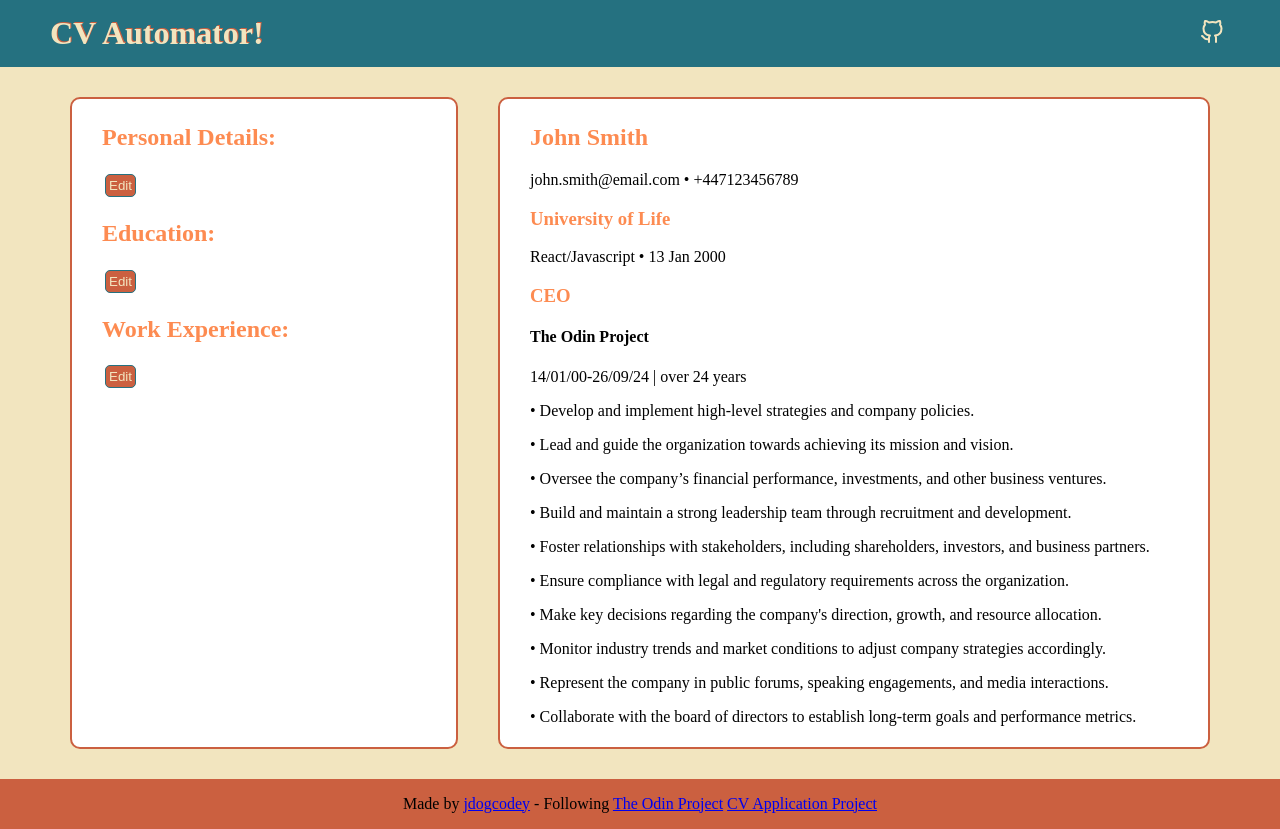
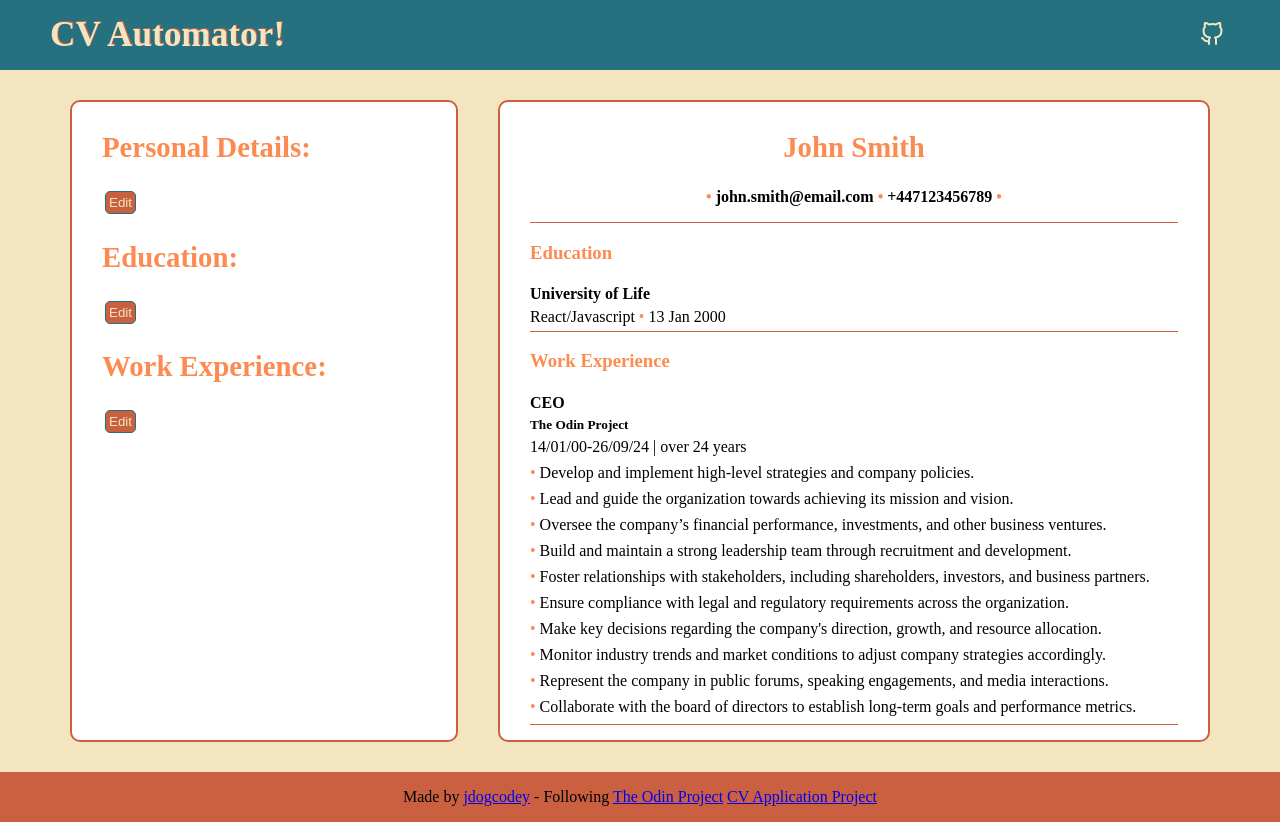
Before and after one commit to jdogcodey/cv-application-project, a React (Vite) app: page / in a window 1280 px wide. Built offline with nearby package versions, Linux system fonts and the light colour scheme.

Commit message:
Fixed error when adding new work experience

```diff
--- a/src/components/CVview.jsx
+++ b/src/components/CVview.jsx
@@ -22,32 +22,34 @@ export default function CVview({ personalInfo, eduExperience, workExperience })
         return totalDateOutput;
     }
 
-    return <>
+    return <div id='CVview'>
     <section>
-        <h2>{`${personalInfo['First Name']} ${personalInfo['Surname']}`}</h2>
-        <p>{`${personalInfo['Email']} • +44${personalInfo['Number']}`}</p>
+        <h2 id='nameCV'>{`${personalInfo['First Name']} ${personalInfo['Surname']}`}</h2>
+        <p id='email-phone'><span className='orangeDot'>•</span> {`${personalInfo['Email']}`} <span className='orangeDot'>•</span> {`+44${personalInfo['Number']}`} <span className='orangeDot'>•</span></p>
     </section>
     <section>
+        <h3 className='sectionTitleCV'>Education</h3>
         {eduExperience.map((item, index) => (
             <div key={item + index}>
-                <h3>{item['School']}</h3>
-                <p>{`${item['Course']} • ${courseDate(item['Date'])}`}</p>
+                <h4 className='schoolCV'>{item['School']}</h4>
+                <p className='courseCV'>{`${item['Course']}`} <span className='orangeDot'>•</span> {`${courseDate(item['Date'])}`}</p>
             </div>
         ))}
     </section>
     <section>
+        <h3 className='sectionTitleCV'>Work Experience</h3>
         {workExperience.map((item, index) => (
             <div key={item + index}>
-                <h3>{item['Position']}</h3>
-                <h4>{item['Company']}</h4>
-                <p>{workDate(item['Date-start'], item['Date-finish'])}</p>
+                <h4 className='positionCV'>{item['Position']}</h4>
+                <h5 className='companyCV'>{item['Company']}</h5>
+                <p className='dateCV'>{workDate(item['Date-start'], item['Date-finish'])}</p>
                 {workExperience[index]['Responsibilities'].map((respItem, respIndex) => (
-                    <div key={respItem + respIndex}>
-                        <p>{`• ${respItem}`}</p>
+                    <div key={respItem + respIndex} className='respItem'>
+                        <p><span className='orangeDot'>•</span> {`${respItem}`}</p>
                     </div>
                 ))}
             </div>
         ))}
     </section>
-    </>
+    </div>
 }
--- a/src/components/Eduexperience.jsx
+++ b/src/components/Eduexperience.jsx
@@ -62,14 +62,23 @@ export default function Eduexperience({ eduExperience, setEduExperience }) {
     return <>
     {formData.map((item, index) => (
         <form onSubmit={eduUpdate} key={index}>
+            <span>
                 <label htmlFor='School'>University:</label>
                 <input type='text' id='School' name='School' placeholder={item['School']} value={editedStatus[index]['School'] ? item['School'] : ''} onChange={(e) => updateDetail(e, index)}></input>
+            </span>
+            <span>
                 <label htmlFor='Course'>Course:</label>
                 <input type='text' id='Course' name='Course' placeholder={item['Course']} value={editedStatus[index]['Course'] ? item['Course']  : ''} onChange={(e) => updateDetail(e, index)}></input>
+            </span>
+            <span>
                 <label htmlFor='Date'>Date:</label>
                 <input type='date' id='Date' name='Date' placeholder={item['Date']} value={editedStatus[index]['Date'] ? item['Date']  : ''} onChange={(e) => updateDetail(e, index)}></input>
+            </span>
+            <span>
                 <input className='regButton' type='submit' value='Update'></input>
                 {formData.length > 1 && <button className='regButton' onClick={() => removeItem(index)}>Remove</button>}
+            </span>
+
             {index === formData.length - 1 && <button className='regButton' onClick={() => addIndex(index)}>Add New</button>}
         </form>
     ))}
--- a/src/components/Jobexperience.jsx
+++ b/src/components/Jobexperience.jsx
@@ -55,7 +55,7 @@ export default function Jobexperience({ workExperience, setWorkExperience }) {
         'Company' : 'New Company',
         'Position' : 'New Position',
         'Date-start' : '2000-00-00',
-        'Date-finish' : '2020-00=00',
+        'Date-finish' : '2020-00-00',
         'Responsibilities' : [
             'Responsibility 1',
             'Responsibility 2',
@@ -106,18 +106,29 @@ export default function Jobexperience({ workExperience, setWorkExperience }) {
     return <>
         {formData.map((item, index) => (
             <form onSubmit={workUpdate} key={index}>
+                <span>
                     <label htmlFor='Company'>Company:</label>
                     <input type='text' id='Company' name='Company' placeholder={item['Company']} value={editedStatus[index]['Company'] ? item['Company'] : ''} onChange={(e) => updateDetail(e, index)}></input>
+                </span>
+                <span>
                     <label htmlFor='Position'>Position:</label>
                     <input type='text' id='Position' name='Position' placeholder={item['Position']} value={editedStatus[index]['Position'] ? item['Position'] : ''} onChange={(e) => updateDetail(e, index)}></input>
+                </span>
+                <span>
                     <label htmlFor='Date-start'>Start Date:</label>
                     <input type='date' id='Date-start' name='Date-start' placeholder={item['Date-start']} value={editedStatus[index]['Date-start'] ? item['Date-start'] : ''} onChange={(e) => updateDetail(e, index)}></input>
+                </span>
+                <span>
                     <label htmlFor='Date-finish'>End Date:</label>
                     <input type='date' id='Date-finish' name='Date-finish' placeholder={item['Date-finish']} value={editedStatus[index]['Date-finish'] ? item['Date-finish'] : ''} onChange={(e) => updateDetail(e, index)}></input>
+                </span>
+                <p id='resTitle'>Responsibilities:</p>
                 {formData[index]['Responsibilities'].map((respItem, respIndex) => (
-                    <div key={respIndex}>
-                    <label htmlFor={respIndex}>{`Responsibility ${respIndex + 1}:`}</label>
-                    <input type='textarea' id={respIndex} name={respIndex} placeholder={item['Responsibilities'][respIndex]} value={editedStatus[index]['Responsibilities'][respIndex] ? item['Responsibilities'][respIndex] : ''} onChange={(e) => updateResponsibility(e, index, respIndex)}></input>
+                    <div className='resDiv' key={respIndex}>
+                        <span>
+                            <label htmlFor={respIndex}>{`${respIndex + 1}.`}</label>
+                            <textarea id={respIndex} name={respIndex} placeholder={item['Responsibilities'][respIndex]} value={editedStatus[index]['Responsibilities'][respIndex] ? item['Responsibilities'][respIndex] : ''} onChange={(e) => updateResponsibility(e, index, respIndex)}/>
+                        </span>
                         {formData[index]['Responsibilities'].length > 1 && <button className='regButton' onClick={() => removeResp(index, respIndex)}>Remove</button>}
                         {respIndex === formData[index]['Responsibilities'].length - 1 && <button className='regButton' onClick={(e) => addResponsibility(e, index, respIndex)}>Add New Responsibility</button>}
                     </ div>
--- a/src/components/Personalinfo.jsx
+++ b/src/components/Personalinfo.jsx
@@ -16,14 +16,22 @@ export default function Personalinfo({ personalInfo, setPersonalInfo }) {
     }
     return <>
         <form onSubmit={personalUpdate}>
+            <span>
                 <label htmlFor='First Name'>First Name:</label>
                 <input type='text' id='First Name' name='First Name' placeholder={personalInfo['First Name']} onChange={updateDetail}></input>
+            </span>
+            <span>
                 <label htmlFor='Surname'>Surname:</label>
                 <input type='text' id='Surname' name='Surname' placeholder={personalInfo['Surname']} onChange={updateDetail}></input>
+            </span>
+            <span>
                 <label htmlFor='Email'>Email:</label>
                 <input type='email' id='Email' name='Email' placeholder={personalInfo['Email']} onChange={updateDetail}></input>
+            </span>
+            <span>
                 <label htmlFor='Number'>Phone: <span>Format +44(7123456789)</span>+44</label>
                 <input type='tel' id='Number' name='Number' pattern='[0-9]{11}' placeholder={personalInfo['Number']} onChange={updateDetail}></input>
+            </span>
             <input className='regButton' type='submit' value='Update'></input>
         </form>
     </>
--- a/src/index.css
+++ b/src/index.css
@@ -53,7 +53,7 @@ button:hover {
 }
 
 h1 {
-    font-size: 2rem;
+    font-size: 2.2rem;
     color: #F2E5BF;
     text-shadow:
         1px -1px 0 #CB6040;
@@ -69,6 +69,14 @@ h2, h3 {
     color: #FD8B51;
 }
 
+h2 {
+    font-size: 1.8rem;
+}
+
+h3 {
+    font-
+}
+
 #left, #right {
     background-color: #ffffff;
     border-radius: 10px;
@@ -82,7 +90,15 @@ h2, h3 {
     color: #F2E5BF;
     border-radius: 5px;
     border: 1px solid #257180;
-    box-shadow: none;
+    padding: 3px;
+    margin: 3px;
+}
+
+.regButton:hover {
+    background-color: #F2E5BF;
+    color: #CB6040;
+    border-radius: 5px;
+    border: 1px solid #257180;
     padding: 3px;
     margin: 3px;
 }
@@ -95,6 +111,66 @@ h2, h3 {
     flex: 2;
 }
 
+form {
+    display: flex;
+    flex-direction: column;
+}
+
+form span {
+    display: flex;
+    justify-content: space-between;
+    margin-bottom: 5px;
+}
+
+#resTitle {
+    font-weight: 800;
+    margin-bottom: 5px;
+}
+
+.resDiv {
+    display: flex;
+    flex-direction: column;
+}
+
+textarea {
+    width: 100%;
+    resize: none;
+    overflow-x: auto;
+    min-height: 50px;
+}
+
+
+#nameCV, #email-phone {
+    text-align: center;
+}
+
+#email-phone {
+    font-weight: 600;
+}
+
+.orangeDot {
+    color: #FD8B51;
+}
+
+.schoolCV, .positionCV {
+    margin-bottom: 5px;
+}
+
+.courseCV, .companyCV, .dateCV {
+    margin-top: 5px;
+    margin-bottom: 5px;
+}
+
+#CVview section {
+    border-bottom: solid 1px#CB6040;
+    margin-bottom: 10px;
+}
+
+.respItem, .respItem p {
+    margin-top: 8px;
+    margin-bottom: 8px;
+}
+
 /* Design for phones */
 @media (max-width: 500px) {
 
```
Lines whose indentation alone changed are shown as unchanged.
